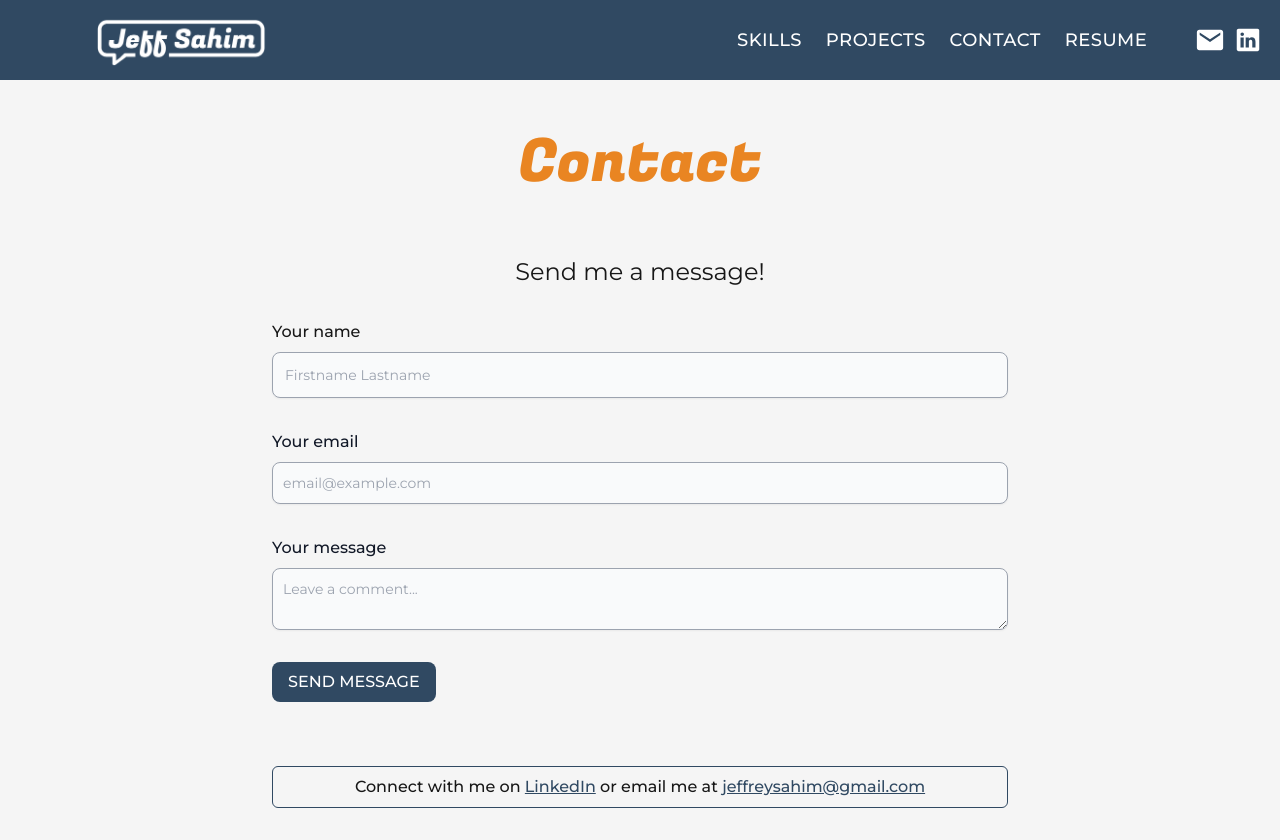
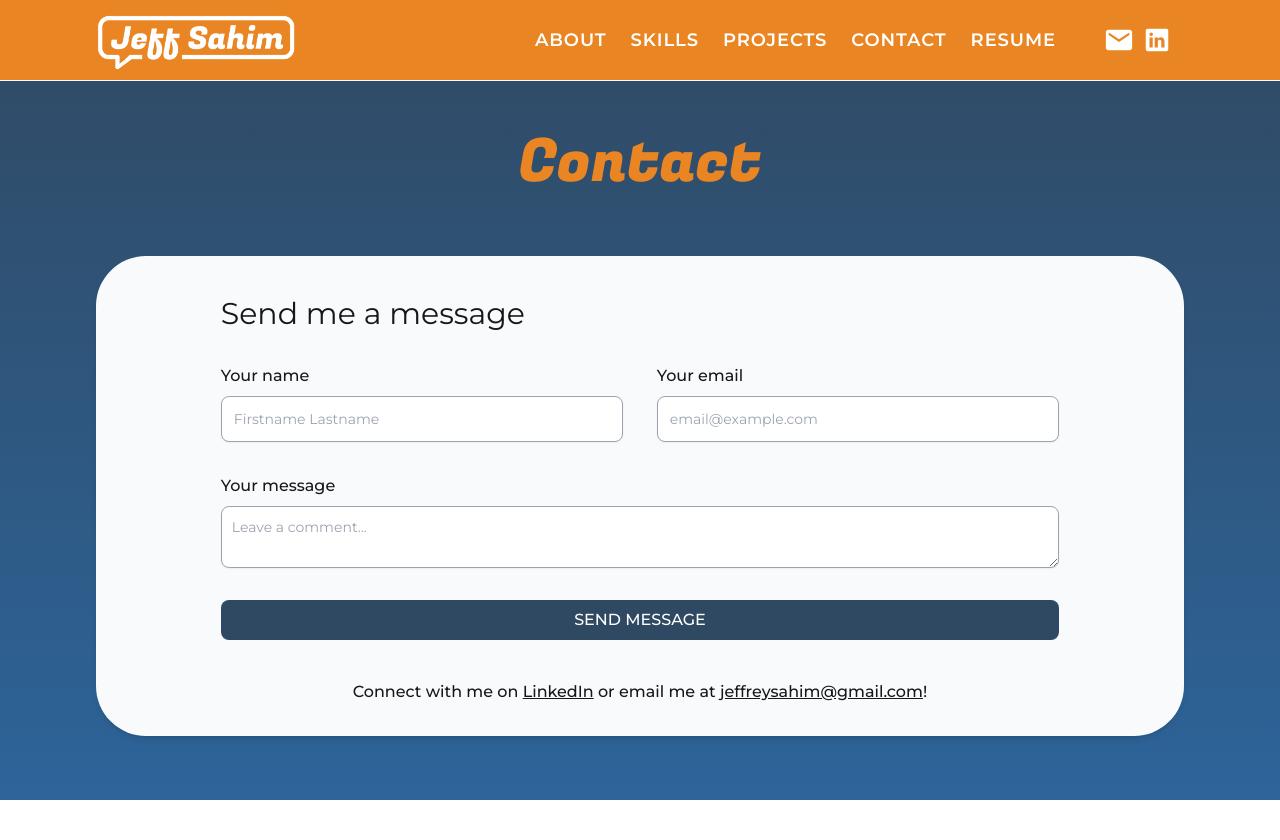
Before and after one commit to jsahim/portfolio, a Next.js app: page /contact in a window 1280 px wide. After the commit the page ends 800 px from the top, so only its background shows below. Built offline with nearby package versions, Linux system fonts and the light colour scheme.

Commit message:
Update style

```diff
--- a/src/app/_components/Navigation.tsx
+++ b/src/app/_components/Navigation.tsx
@@ -37,9 +37,9 @@ export default function Navigation() {
 
 
   return (
-    <header className='fixed z-50 bg-[#304962] w-[100vw] display flex justify-center items-center'>
+    <header className='fixed z-50 bg-[#e98522] w-[100%] display flex justify-center items-center border-b border-gray-50'>
 
-    <div className='w-[85%] h-20 flex md:justify-between items-center'>
+      <div className='w-[85%] h-20 flex justify-between items-center'>
 
         <Link
         href={{
@@ -53,7 +53,7 @@ export default function Navigation() {
           <Image className='min-w-[170px]' width={200} height={60} src="/images/jeff-logo.png" alt="Jeff Logo" priority />
         </Link>
 
-      <nav className="md:flex w-full items-center md:justify-center xl:justify-end">
+        <nav className="md:flex">
 
           <div className='absolute right-8 top-6 cursor-pointer md:hidden' onClick={() => setOpen(!open)}>
             {open ? <GrClose className='h-10 w-10 text-white'/> : <FiMenu className='h-10 w-10 text-white'/>}
@@ -61,15 +61,23 @@ export default function Navigation() {
 
           <ul className={`md:*:px-3 *:py-3 md:w-[50%] w-full flex md:flex-row flex-col md:items-center items-stretch justify-around md:pb-0 pb-12 absolute md:static md:z-[auto] z-[-1] left-0 md:transition-none transition-all duration-300 ease-in ${open ? 'top-20 opacity-100' : 'top-[-490px] md:opacity-100 opacity-0'}`}>
 
-          {/* <li className='text-center md:bg-transparent bg-[#304962]'>
-            <Link className="w-full font-medium hover:text-[#e98522] text-white" href="/about">
-              <span className="w-full flex justify-center items-center">ABOUT</span>
+            <li className='text-center md:bg-transparent bg-[#e98522]'>
+              <Link className={`w-full font-semibold hover:text-[#304962] ${currPage === "about" ? "text-[#e98522]" : "text-white" } duration-150`}
+              href={{
+                pathname: '/about',
+                query: { type: `${sourcePath}` }
+              }}
+              onClick={() => {
+                setOpen(!open)
+                setCurrPage("about")
+              }}>
+                <span className="w-full flex justify-center items-center tracking-wider text-lg">ABOUT</span>
               </Link>
             </li>
-           */}
 
-          <li className='text-center md:bg-transparent bg-[#304962]'>
-            <Link className={`w-full font-medium hover:text-[#e98522] ${currPage === "skills" ? "text-[#e98522]" : "text-white" } duration-150`}
+
+            <li className='text-center md:bg-transparent bg-[#e98522]'>
+              <Link className={`w-full font-semibold hover:text-[#304962] ${currPage === "skills" ? "text-[#e98522]" : "text-white" } duration-150`}
               href={{
                 pathname: '/skills',
                 query: { type: `${sourcePath}` }
@@ -78,12 +86,12 @@ export default function Navigation() {
                 setOpen(!open)
                 setCurrPage("skills")
               }}>
-              <span className="w-full flex justify-center items-center tracking-wide text-lg">SKILLS</span>
+                <span className="w-full flex justify-center items-center tracking-wider text-lg">SKILLS</span>
               </Link>
             </li>
 
-          <li className='text-center md:bg-transparent bg-[#304962]'>
-            <Link className={`w-full font-medium hover:text-[#e98522] ${currPage === "projects" ? "text-[#e98522]" : "text-white" } duration-150`}
+            <li className='text-center md:bg-transparent bg-[#e98522]'>
+              <Link className={`w-full font-semibold hover:text-[#304962] ${currPage === "projects" ? "text-[#e98522]" : "text-white" } duration-150`}
               href={{
                 pathname: '/projects',
                 query: { type: `${sourcePath}` }
@@ -92,12 +100,12 @@ export default function Navigation() {
                 setOpen(!open)
                 setCurrPage("projects")
               }}>
-              <span className="w-full flex justify-center items-center tracking-wide text-lg">PROJECTS</span>
+                <span className="w-full flex justify-center items-center tracking-wider text-lg">PROJECTS</span>
               </Link>
             </li>
 
-          <li className='text-center md:bg-transparent bg-[#304962]'>
-            <Link className={`w-full font-medium hover:text-[#e98522] ${currPage === "contact" ? "text-[#e98522]" : "text-white" } duration-150`}
+            <li className='text-center md:bg-transparent bg-[#e98522]'>
+              <Link className={`w-full font-semibold hover:text-[#304962] ${currPage === "contact" ? "text-[#304962]" : "text-white" } duration-150`}
               href={{
                 pathname: '/contact',
                 query: { type: `${sourcePath}` }
@@ -106,25 +114,25 @@ export default function Navigation() {
                 setOpen(!open)
                 setCurrPage("contact")
               }}>
-              <span className="w-full flex justify-center items-center tracking-wide text-lg">CONTACT</span>
+                <span className="w-full flex justify-center items-center tracking-wider text-lg">CONTACT</span>
               </Link>
             </li>
 
-          <li className='text-center md:bg-transparent bg-[#304962]'>
-            <a className={`w-full font-medium hover:text-[#e98522] ${currPage === "resume" ? "text-[#e98522]" : "text-white" } duration-150`} target="_blank" href={`https://drive.google.com/file/d/${key}/view?usp=sharing`}  onClick={() => {
+            <li className={`text-center md:bg-transparent md:border-b-0 bg-[#e98522] ${open && "border-b border-white" }`}>
+              <a className={`w-full font-semibold hover:text-[#304962] ${currPage === "resume" ? "text-[#304962]" : "text-white" } duration-150`} target="_blank" href={`https://drive.google.com/file/d/${key}/view?usp=sharing`}  onClick={() => {
                 setOpen(!open)
                 setCurrPage("resume")
               }}>
-              <span className="w-full flex justify-center items-center tracking-wide text-lg">RESUME</span>
+                <span className="w-full flex justify-center items-center tracking-wider text-lg">RESUME</span>
               </a>
             </li>
 
-          <div className='lg:flex hidden text-white space-x-2 mx-6'>
+            <div className='lg:flex hidden text-white space-x-2 ml-6 w-full'>
               <a href="mailto:jeffreysahim@gmail.com">
-              <IoMdMail className='text-3xl hover:text-[#e98522] duration-150'/>
+                <IoMdMail className='text-3xl hover:text-[#304962] duration-150'/>
               </a>
               <a href="https://www.linkedin.com/in/jeff-sahim/" target="_blank" rel="noreferrer">
-              <IoLogoLinkedin className='text-3xl hover:text-[#e98522] duration-150' />
+                <IoLogoLinkedin className='text-3xl hover:text-[#304962] duration-150' />
               </a>
             </div>
 
--- a/src/app/about/page.tsx
+++ b/src/app/about/page.tsx
@@ -2,8 +2,9 @@ export default function About() {
 
 
   return (
-    <div className="w-[85%] h-full">
-      <h1 className="font-fugaz text-6xl text-[#e98522]">About</h1>
+    <div className="w-[85%] pb-16">
+      <h1 className="font-fugaz text-6xl text-[#e98522] text-center m-5 mb-16">About</h1>
+      <p className="text-white text-xl">I have dedicated over 12 years to providing exceptional client service in the technology and marketing fields. I possess a strong work ethic paired with excellent analytical and organizational skills.<br/><br/> As a natural progression for my career in tech, I enrolled in the Turing School of Software & Design and completed their immersive Front End software engineering program. This engineering program specialized in UX concepts as well as coding languages such as HTML, CSS, JavaScript and React framework. <br/><br/>Shortly after receiving my Accredited Frontend Software Engineering Certificate, I accepted a position of Software Developer working in the hospitality tech industry. For the past 2 years, I collaborated with cross-functional teams to design, develop and implement new product features in an Agile environment. <br/><br/>I am now seeking a new position which leverages my previous work experience, client service experience, recent education and passion for UX development to create accessible, user-centered software.</p>
     </div>
   )
 }
--- a/src/app/contact/page.tsx
+++ b/src/app/contact/page.tsx
@@ -13,36 +13,41 @@ export default function Contact() {
     }, []);
 
   return (
-    <div className="w-[85%] h-full">
+    <div className="w-[85%]">
+      <h1 className="font-fugaz text-6xl text-center m-5 mb-16 text-[#e98522]">Contact</h1>
+      <div className="flex flex-wrap justify-center w-full shadow-md bg-gray-50 rounded-[50px] pt-10 mb-16">
 
-      <h1 className="font-fugaz text-6xl text-[#e98522] text-center m-5 mb-16">Contact</h1>
-          <div className="w-full flex justify-center">
-            <h2 className="text-2xl font-regular white text-center">Send me a message!</h2>
-          </div>
-        <div className="py-8 lg:py-8 px-4 mx-auto max-w-screen-md">
+        <div className="pb-8 px-4 mx-auto w-[80%]">
+          <h2 className="text-3xl font-regular text-left mb-8">Send me a message</h2>
           <form action="https://formsubmit.co/jeffreysahim@gmail.com" method="POST" className="space-y-8">
-              <div>
-                  <label htmlFor="name" className="block mb-2 font-medium text-gray-90">Your name</label>
-                  <input type="text" name="name" className="block p-3 w-full text-sm text-gray-900 bg-gray-50 rounded-lg border border-gray-400 shadow-sm" placeholder="Firstname Lastname" required />
+
+            <div className="md:flex w-[100%] justify-between items-center">
+              <div className="w-[100%] md:w-[48%]">
+                  <label htmlFor="name" className="block mb-2 font-medium">Your name</label>
+                  <input type="text" name="name" className="block md:mb-0 mb-8 p-3 w-full text-sm text-gray-900 bg-white rounded-lg border border-gray-400 shadow-sm" placeholder="Firstname Lastname" required />
               </div>
-              <div>
-                  <label htmlFor="email" className="block mb-2 font-medium text-gray-900">Your email</label>
-                  <input type="email" name="email" className="shadow-sm bg-gray-50 border border-gray-400 text-gray-900 text-sm rounded-lg block w-full p-2.5" placeholder="email@example.com" required />
+              <div className="w-[100%] md:w-[48%]">
+                  <label htmlFor="email" className="block mb-2 font-medium">Your email</label>
+                  <input type="email" name="email" className="block p-3 w-full text-sm text-gray-900 bg-white rounded-lg border border-gray-400 shadow-sm" placeholder="email@example.com" required />
               </div>
-              <div className="sm:col-span-2">
-                  <label htmlFor="message" className="block mb-2 font-medium text-gray-900">Your message</label>
-                  <textarea name="message" className="block p-2.5 w-full text-sm text-gray-900 bg-gray-50 rounded-lg shadow-sm border border-gray-400" placeholder="Leave a comment..." required></textarea>
-              </div>
-              <input type="hidden" name="_next" value={`https://jeffsahim.vercel.app/thanks?type=${cPage}`}/>
-              <input type="hidden" name="_captcha" value="false" />
-              <button type="submit" className="py-2 px-4 font-medium text-center text-white rounded-lg bg-[#304962] sm:w-fit hover:bg-[#e98522] transition-all duration-150 ease-in">SEND MESSAGE</button>
+            </div>
+
+            <div className="sm:col-span-2">
+                <label htmlFor="message" className="block mb-2 font-medium">Your message</label>
+                <textarea name="message" className="block p-2.5 w-full text-sm text-gray-900 bg-white rounded-lg shadow-sm border border-gray-400" placeholder="Leave a comment..." required></textarea>
+            </div>
+            <input type="hidden" name="_next" value={`https://jeffsahim.vercel.app/thanks?type=${cPage}`}/>
+            <input type="hidden" name="_captcha" value="false" />
+            <div className="w-full flex justify-center">
+              <button type="submit" className="w-[100%] py-2 px-4 font-medium text-white text-center rounded-lg bg-[#304962] hover:bg-[#e98522] transition-all duration-150 ease-in">SEND MESSAGE</button>
+            </div>
           </form>
-          <p className="text-center mt-16 py-2 font-medium border border-[#304962] rounded-md">
-            Connect with me on <a className="text-[#304962] font-medium underline hover:text-[#e98522] transition-all duration-150 ease-in" href="https://www.linkedin.com/in/jeff-sahim/" target="_blank" rel="noreferrer">LinkedIn</a> or email me at <a className="text-[#304962] font-medium underline hover:text-[#e98522] transition-all duration-150 ease-in" href="mailto:jeffreysahim@gmail.com">jeffreysahim@gmail.com</a>
+          <p className="w-[100%] mt-10 text-base text-center font-medium">
+            Connect with me on <a className="font-medium underline hover:text-[#e98522] transition-all duration-150 ease-in" href="https://www.linkedin.com/in/jeff-sahim/" target="_blank" rel="noreferrer">LinkedIn</a> or email me at <a className="font-medium underline hover:text-[#e98522] transition-all duration-150 ease-in" href="mailto:jeffreysahim@gmail.com">jeffreysahim@gmail.com</a>!
           </p>
         </div>
 
-
+      </div>
     </div>
   )
 }
--- a/src/app/globals.css
+++ b/src/app/globals.css
@@ -4,7 +4,7 @@
 
 
 :root {
-  --background: #f5f5f5;
+  --background: #ffffff ;
   --foreground: #171717;
 }
 
--- a/src/app/layout.tsx
+++ b/src/app/layout.tsx
@@ -15,11 +15,12 @@ export default function RootLayout({children}: Readonly<{children: React.ReactNo
         <link href="https://fonts.googleapis.com/css2?family=Fugaz+One&family=Montserrat:ital,wght@0,100..900;1,100..900&display=swap" rel="stylesheet"></link>
       </head>
         <body>
+          <div className="fixed -z-10 h-[100%] w-[100%] bg-[linear-gradient(_var(--tw-gradient-stops))] from-[#304962] to-[#2d649a]"></div>
           <Suspense>
             <Navigation />
           </Suspense>
-          <main className='pt-28 flex flex-col items-center h-[100vh]'>
-            <Suspense fallback={<div>Loading...</div>}>
+          <main className='flex pt-28 flex-col items-center h-[100vh]'>
+            <Suspense fallback={<div className="text-white">Loading...</div>}>
               {children}
             </Suspense>
           </main>
--- a/src/app/page.tsx
+++ b/src/app/page.tsx
@@ -63,7 +63,7 @@ export default function Home() {
 
   return (
       <div className="w-[85%] h-full text-center">
-        <h1 className="font-fugaz text-[#304962] my-3">
+          <h1 className="font-fugaz text-white my-3">
           { introReady ? <><span className={`relative z-[-1] text-[5vw] ${animation && "animate-refine-slidein"}`}>Hi there, I&apos;m</span><br/></> : null }
           { nameReady ? <><span className={`relative z-[-1] leading-relaxed ${animation && "animate-refine-slidein"} ${orangeReady ? "text-[#e98522] duration-700 text-[15vw]": "text-[9vw]"}`}>Jeff Sahim</span><br/></> : null }
           { endReady ? <span className={`relative z-[-1] text-[5vw] ${animation && "animate-refine-slidein"}`}>{position}</span> : null }
--- a/src/app/thanks/page.tsx
+++ b/src/app/thanks/page.tsx
@@ -3,7 +3,7 @@ export default function ThankYou() {
 
   return (
     <div className="w-[85%] flex flex-col justify-center items-center h-[50%]">
-      <h1 className="text-6xl text-center py-6 font-medium text-[#304962]">Thanks for your message!</h1>
+      <h1 className="text-6xl text-center py-6 font-medium">Thanks for your message!</h1>
       <p className="text-4xl text-center my-4">I will respond as soon as possible.</p>
     </div>
   )
```
Also changed, not shown: src/app/projects/page.tsx (+4 -4 lines), src/app/skills/page.tsx (+42 -42 lines). Lines whose indentation alone changed are shown as unchanged.
